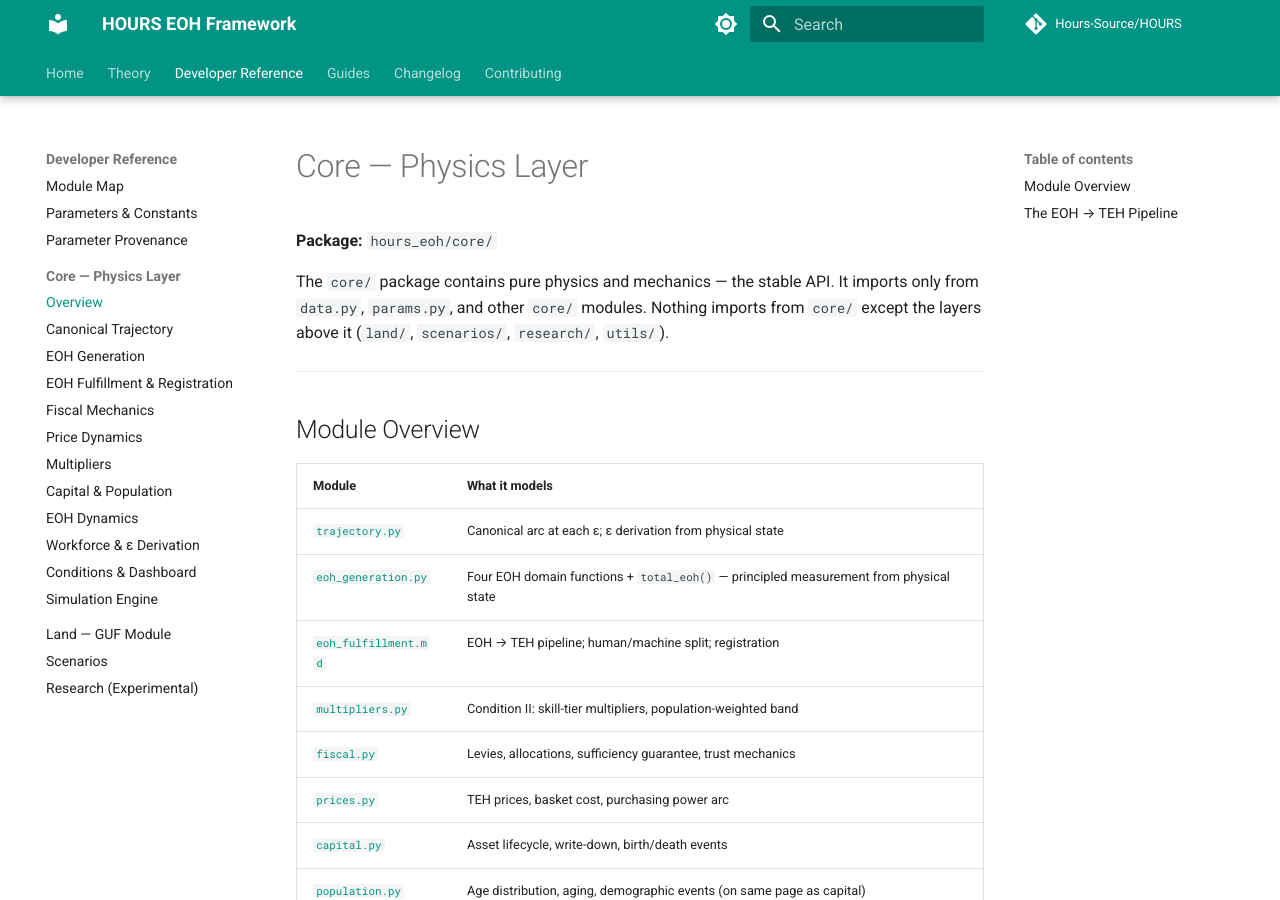
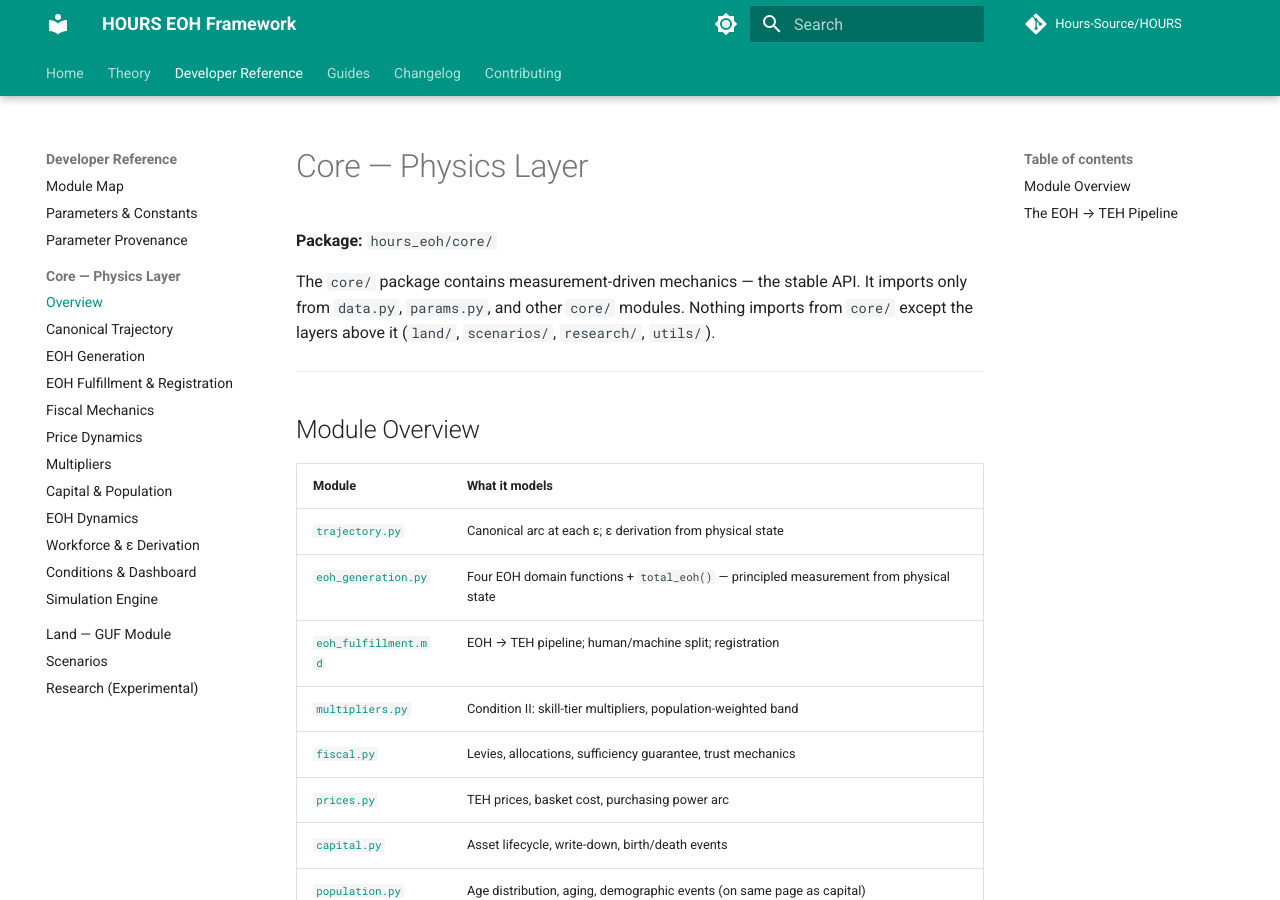
Before and after one commit to Hours-Source/HOURS, an MkDocs documentation site: the page built from docs/api/core/index.md, in a window 1280 px wide and 900 px high. Built offline with MkDocs 1.6.1 and Material for MkDocs 9.7.7, drawn with Linux system fonts in a browser that asks for light colours; comment, search, counter and statistics services are not loaded.

Commit message:
Extend F pass: retire residual Engine A language missed by the first sweep
Four phrases the objectivity→transparency pass (c421a7d) did not reach:

- prices.py domain_scarcity_multiplier(): "prices normally reflect labor
  content only" → floor prices reflect labor content; discovery sets
  premiums above the floor (reconciliation §3).
- prices.py cpi_goods_destruction(): CPI reference reworded to "goods'
  floor prices are set by embedded labor content".
- docs/api/core/index.md intro: "pure physics and mechanics" →
  "measurement-driven mechanics" (matches the wording already applied to
  docs/index.md in the F pass).
- CLAUDE.md layer-separation paragraph: "EOH generation is pure physics" →
  "measurement-driven". Flagged for author attention: CLAUDE.md is the
  repo conventions file.

Theory-flagged per reconciliation §9-item-9 — part of the Workstream F
sign-off PR; requires AWol approval before merge.

Co-Authored-By: Claude Fable 5 <noreply@anthropic.com>

```diff
--- a/docs/api/core/index.md
+++ b/docs/api/core/index.md
@@ -2,7 +2,7 @@
 
 **Package:** `hours_eoh/core/`
 
-The `core/` package contains pure physics and mechanics — the stable API. It imports only from `data.py`, `params.py`, and other `core/` modules. Nothing imports from `core/` except the layers above it (`land/`, `scenarios/`, `research/`, `utils/`).
+The `core/` package contains measurement-driven mechanics — the stable API. It imports only from `data.py`, `params.py`, and other `core/` modules. Nothing imports from `core/` except the layers above it (`land/`, `scenarios/`, `research/`, `utils/`).
 
 ---
 
```
Also changed, not shown: CLAUDE.md (+1 -1 lines), 1 other file.
